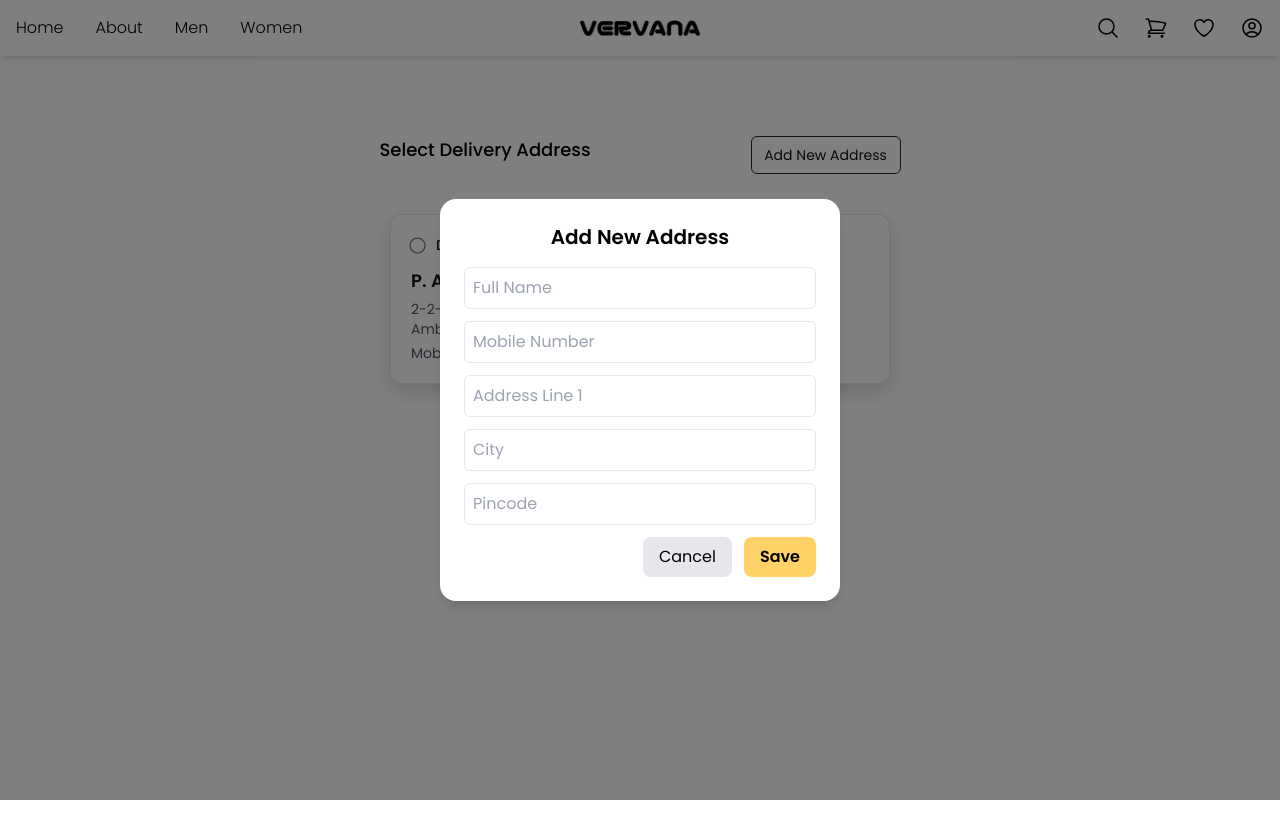
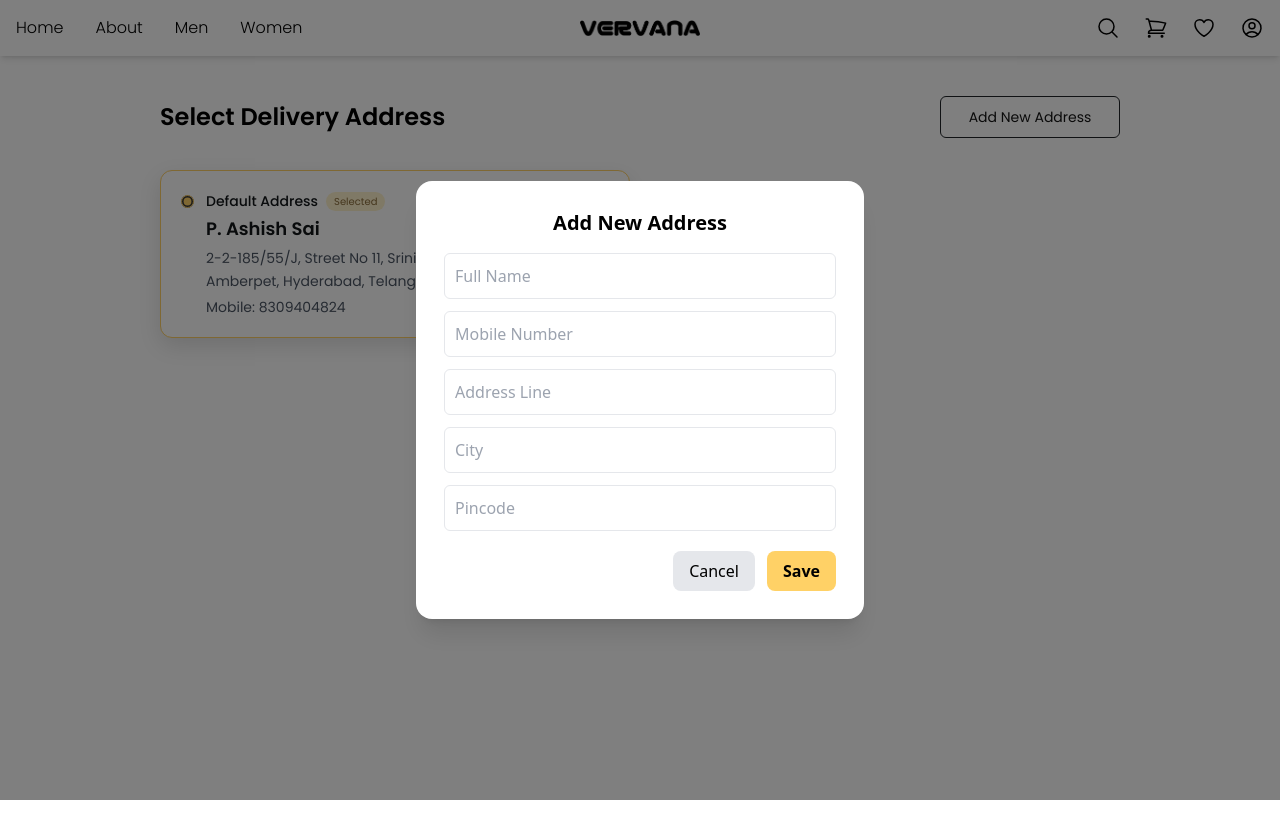
Before and after one commit to ashish28-art/Vervana, a React (Vite) app: page /orderpage in a window 1280 px wide. Both pictures are taken after a click on the button "Add New Address". Shown: the top 838 px of the page. Built offline with nearby package versions, Linux system fonts and the light colour scheme; no server answers.

Commit message:
updated address page

```diff
--- a/src/Pages/OrderPage.jsx
+++ b/src/Pages/OrderPage.jsx
@@ -1,15 +1,19 @@
-import React, { useState } from 'react';
-import { useNavigate } from 'react-router-dom';
+import React, { useEffect, useState } from "react";
+import { useNavigate } from "react-router-dom";
 
 const OrderPage = () => {
+  const navigate = useNavigate();
 
-  const navigate=useNavigate();
-  const handleOrder=()=>{
-        navigate("/Payment")
-    }
+  // Which address is selected
+  const [selectedIndex, setSelectedIndex] = useState(0);
+
+  const handleOrder = () => {
+    // You can guard if no address selected, if you want.
+    // if (selectedIndex === null) return alert("Please select an address");
+    navigate("/Payment");
+  };
 
   const [showDialog, setShowDialog] = useState(false);
-
 
   const [addresses, setAddresses] = useState([
     {
@@ -21,7 +25,6 @@ const OrderPage = () => {
     },
   ]);
 
-
   const [formData, setFormData] = useState({
     name: "",
     address: "",
@@ -30,151 +33,233 @@ const OrderPage = () => {
     pincode: "",
   });
 
+  const handleChange = (e) => {
+    const { name, value } = e.target;
 
-  const handleChange = (e) => {
-    setFormData({ ...formData, [e.target.name]: e.target.value });
+    // Simple numeric-only cleanup for mobile & pincode
+    if (name === "mobile") {
+      const digits = value.replace(/\D/g, "").slice(0, 10);
+      setFormData((p) => ({ ...p, mobile: digits }));
+      return;
+    }
+    if (name === "pincode") {
+      const digits = value.replace(/\D/g, "").slice(0, 6);
+      setFormData((p) => ({ ...p, pincode: digits }));
+      return;
+    }
+
+    setFormData((p) => ({ ...p, [name]: value }));
   };
-
 
   const handleSubmit = (e) => {
     e.preventDefault();
 
     if (
-      !formData.name ||
-      !formData.address ||
-      !formData.mobile ||
-      !formData.city ||
-      !formData.pincode
+      !formData.name.trim() ||
+      !formData.address.trim() ||
+      !formData.mobile.trim() ||
+      !formData.city.trim() ||
+      !formData.pincode.trim()
     ) {
       alert("Please fill all fields");
       return;
     }
 
+    if (formData.mobile.length !== 10) {
+      alert("Mobile number should be 10 digits");
+      return;
+    }
+    if (formData.pincode.length !== 6) {
+      alert("Pincode should be 6 digits");
+      return;
+    }
+
     const newAddress = {
-      name: formData.name,
-      address: `${formData.address}, ${formData.city}, ${formData.pincode}`,
+      name: formData.name.trim(),
+      address: `${formData.address.trim()}, ${formData.city.trim()}, ${formData.pincode.trim()}`,
       mobile: formData.mobile,
       label: "New Address",
     };
 
-    setAddresses([...addresses, newAddress]);
+    setAddresses((prev) => [...prev, newAddress]);
     setFormData({ name: "", address: "", mobile: "", city: "", pincode: "" });
+    setSelectedIndex(addresses.length); // select the newly added
     setShowDialog(false);
   };
 
+  // Close dialog on ESC
+  useEffect(() => {
+    const onKey = (e) => {
+      if (e.key === "Escape") setShowDialog(false);
+    };
+    window.addEventListener("keydown", onKey);
+    return () => window.removeEventListener("keydown", onKey);
+  }, []);
+
   return (
     <>
-      <div className="container font-poppins min-h-screen pb-20">
-        {/* Header Section */}
-        <div className="flex justify-center gap-[10rem] mt-20">
-          <h1 className="text-lg font-medium">Select Delivery Address</h1>
+      <div className="font-poppins min-h-screen bg-white">
+        <div className="max-w-5xl mx-auto px-4 sm:px-6 lg:px-8 py-10">
+          {/* Header */}
+          <div className="flex flex-col gap-4 md:flex-row md:items-center md:justify-between">
+            <h1 className="text-xl sm:text-2xl font-semibold text-center md:text-left">
+              Select Delivery Address
+            </h1>
+            <div className="flex justify-center md:justify-end">
               <button
                 onClick={() => setShowDialog(true)}
-            className="w-[150px] h-[38px] border border-[#212529] text-[#141414] text-sm rounded-md hover:bg-[#f8f8f8] transition"
+                className="w-[180px] h-[42px] border border-[#212529] text-[#141414] text-sm rounded-md hover:bg-[#f8f8f8] transition"
               >
                 Add New Address
               </button>
             </div>
+          </div>
 
-
-        <div className="flex flex-col items-center mt-10 gap-6">
+          {/* Address Cards */}
+          <div className="mt-8 grid grid-cols-1 sm:grid-cols-2 gap-5">
             {addresses.map((addr, index) => (
-            <div
+              <label
                 key={index}
-              className="bg-white w-[500px] p-5 rounded-xl border border-gray-200 shadow-[0_8px_20px_rgba(0,0,0,0.15)] transform hover:scale-[1.02] hover:shadow-[0_12px_25px_rgba(0,0,0,0.2)] transition-all duration-300"
+                className={`cursor-pointer bg-white w-full p-5 rounded-xl border transition-all duration-300
+                  ${
+                    selectedIndex === index
+                      ? "border-[#FFD166] shadow-[0_8px_22px_rgba(0,0,0,0.12)]"
+                      : "border-gray-200 shadow-[0_6px_16px_rgba(0,0,0,0.10)] hover:shadow-[0_10px_20px_rgba(0,0,0,0.15)]"
+                  }`}
               >
-              <div className="flex items-center gap-3 mb-3">
+                <div className="flex items-start gap-3">
                   <input
                     type="radio"
-                  name="Address"
-                  value={addr.label}
-                  className="accent-[#FFD166] scale-125"
+                    name="addressChoice"
+                    checked={selectedIndex === index}
+                    onChange={() => setSelectedIndex(index)}
+                    className="accent-[#FFD166] mt-1"
+                    aria-label={`Select ${addr.label}`}
                   />
+                  <div>
+                    <div className="flex items-center gap-2">
                       <span className="font-medium text-[#121619] text-sm">
                         {addr.label}
                       </span>
+                      {selectedIndex === index && (
+                        <span className="text-[10px] px-2 py-0.5 rounded-full bg-[#FFF2CC] text-[#8A6D3B]">
+                          Selected
+                        </span>
+                      )}
                     </div>
-              <h2 className="font-semibold text-lg text-[#121619]">{addr.name}</h2>
-              <p className="text-sm text-gray-600 mt-1">{addr.address}</p>
+                    <h2 className="font-semibold text-base sm:text-lg text-[#121619] mt-1">
+                      {addr.name}
+                    </h2>
+                    <p className="text-sm text-gray-600 mt-1 leading-relaxed">
+                      {addr.address}
+                    </p>
                     <p className="text-sm text-gray-600 mt-1">
                       Mobile: {addr.mobile}
                     </p>
                   </div>
+                </div>
+              </label>
             ))}
           </div>
-        <div className=''>
+
+          {/* CTA */}
+          <div className="mt-10 flex justify-center sm:justify-centre">
             <button
               onClick={handleOrder}
-
-            className="w-[150px] h-[38px] border border-[#212529] text-[#141414] text-sm rounded-md hover:bg-[#f8f8f8] transition mx-[34rem] mt-16"
+              className="w-[200px] h-[42px] border border-[#212529] text-[#141414] text-sm rounded-md hover:bg-[#f8f8f8] transition"
             >
               Go to Payment
             </button>
           </div>
+        </div>
+      </div>
 
-        {/* Dialog Box */}
+      {/* Dialog */}
       {showDialog && (
-          <div className="fixed inset-0 bg-black/50 flex items-center justify-center z-50">
-            <div className="bg-white w-[400px] p-6 rounded-2xl shadow-lg animate-fadeIn">
-              <h2 className="text-xl font-semibold mb-4 text-center">
+        <div
+          className="fixed inset-0 z-50 bg-black/50 flex items-center justify-center p-4"
+          role="dialog"
+          aria-modal="true"
+          aria-label="Add New Address"
+          onClick={(e) => {
+            if (e.target === e.currentTarget) setShowDialog(false);
+          }}
+        >
+          <div className="bg-white w-full max-w-md rounded-2xl shadow-xl">
+            <div className="p-6 sm:p-7">
+              <h2 className="text-lg sm:text-xl font-semibold text-center">
                 Add New Address
               </h2>
 
-              {/* Address Form */}
-              <form onSubmit={handleSubmit} className="space-y-3">
+              <form onSubmit={handleSubmit} className="mt-4 space-y-3">
                 <input
                   type="text"
                   name="name"
                   placeholder="Full Name"
                   value={formData.name}
                   onChange={handleChange}
-                  className="w-full p-2 border rounded-md focus:outline-none focus:ring-2 focus:ring-[#FFD166]"
+                  autoComplete="name"
+                  required
+                  className="w-full p-2.5 border rounded-md focus:outline-none focus:ring-2 focus:ring-[#FFD166]"
                 />
+
                 <input
-                  type="text"
+                  type="tel"
                   name="mobile"
                   placeholder="Mobile Number"
                   value={formData.mobile}
                   onChange={handleChange}
-                  className="w-full p-2 border rounded-md focus:outline-none focus:ring-2 focus:ring-[#FFD166]"
+                  inputMode="numeric"
+                  autoComplete="tel"
+                  required
+                  className="w-full p-2.5 border rounded-md focus:outline-none focus:ring-2 focus:ring-[#FFD166]"
                 />
+
                 <input
                   type="text"
                   name="address"
-                  placeholder="Address Line 1"
+                  placeholder="Address Line"
                   value={formData.address}
                   onChange={handleChange}
-                  className="w-full p-2 border rounded-md focus:outline-none focus:ring-2 focus:ring-[#FFD166]"
+                  autoComplete="address-line1"
+                  required
+                  className="w-full p-2.5 border rounded-md focus:outline-none focus:ring-2 focus:ring-[#FFD166]"
                 />
+
                 <input
                   type="text"
                   name="city"
                   placeholder="City"
                   value={formData.city}
                   onChange={handleChange}
-                  className="w-full p-2 border rounded-md focus:outline-none focus:ring-2 focus:ring-[#FFD166]"
+                  autoComplete="address-level2"
+                  required
+                  className="w-full p-2.5 border rounded-md focus:outline-none focus:ring-2 focus:ring-[#FFD166]"
                 />
+
                 <input
                   type="text"
                   name="pincode"
                   placeholder="Pincode"
                   value={formData.pincode}
                   onChange={handleChange}
-                  className="w-full p-2 border rounded-md focus:outline-none focus:ring-2 focus:ring-[#FFD166]"
+                  inputMode="numeric"
+                  autoComplete="postal-code"
+                  required
+                  className="w-full p-2.5 border rounded-md focus:outline-none focus:ring-2 focus:ring-[#FFD166]"
                 />
 
-                {/* Buttons */}
-                <div className="flex justify-end gap-3 mt-4">
+                <div className="flex justify-end gap-3 pt-2">
                   <button
                     type="button"
                     onClick={() => setShowDialog(false)}
-                    className="px-4 py-2 bg-gray-200 rounded-lg hover:bg-gray-300 transition"
+                    className="px-4 py-2 rounded-lg bg-gray-200 hover:bg-gray-300 transition"
                   >
                     Cancel
                   </button>
                   <button
-
-                    className="px-4 py-2 bg-[#FFD166] rounded-lg text-black font-semibold hover:bg-[#E6B850] transition"
+                    type="submit"
+                    className="px-4 py-2 rounded-lg bg-[#FFD166] text-black font-semibold hover:bg-[#E6B850] transition"
                   >
                     Save
                   </button>
@@ -182,10 +267,8 @@ const OrderPage = () => {
               </form>
             </div>
           </div>
+        </div>
       )}
-      </div>
-
-
     </>
   );
 };
```
Lines whose indentation alone changed are shown as unchanged.
